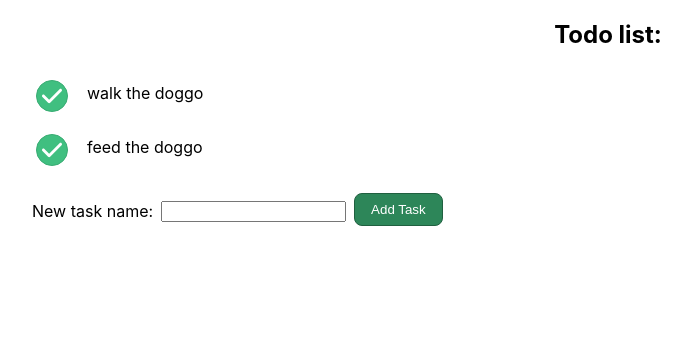
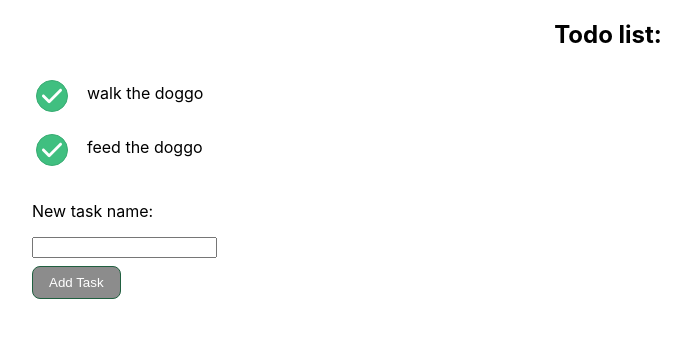
Before and after one commit to phael90/to-do-list-otto, a React (Create React App) app: page / in a window 1280 px wide. Shown: the top 338 px of the page, without its empty margins (32-723 px from the left). Built offline with nearby package versions, Linux system fonts and the light colour scheme; data requests are answered from the project's data file.

Commit message:
feat: add validation with Formik

```diff
--- a/package.json
+++ b/package.json
@@ -8,6 +8,7 @@
     "@fortawesome/react-fontawesome": "^0.2.0",
     "@testing-library/jest-dom": "^5.16.4",
     "@testing-library/user-event": "^13.5.0",
+    "formik": "^2.2.9",
     "json-server": "^0.17.0",
     "react": "^18.2.0",
     "react-dom": "^18.2.0",
--- a/src/containers/NewTaskForm/NewTaskForm.styles.js
+++ b/src/containers/NewTaskForm/NewTaskForm.styles.js
@@ -1,14 +1,13 @@
 import styled from "styled-components";
+import { Form, Field } from "formik";
 
-const StyledForm = styled.form`
+const StyledForm = styled(Form)`
   display: flex;
   align-items: flex-start;
-  @media (max-width: 400px) {
-    flex-direction: column;
-  }
+  flex-direction: column;
 `;
 
-const StyledLabel = styled.form`
+const StyledLabel = styled.label`
   padding: 8px 0;
   @media (max-width: 400px) {
     padding: 0;
@@ -17,8 +16,8 @@ const StyledLabel = styled.form`
   }
 `;
 
-const StyledInput = styled.input`
-  margin: 8px;
+const StyledInput = styled(Field)`
+  margin: 8px 0;
   @media (max-width: 400px) {
     margin: 8px 0;
     width: 100%;
@@ -36,6 +35,22 @@ const StyledButton = styled.button`
   :hover {
     background-color: #206040;
   }
+  :disabled {
+    background-color: #8c8c8c;
+    cursor: auto;
+  }
 `;
 
-export { StyledForm, StyledLabel, StyledInput, StyledButton };
+const StyledErrorMessage = styled.span`
+  padding-bottom: 8px;
+  color: red;
+  font-size: 14px;
+`;
+
+export {
+  StyledForm,
+  StyledLabel,
+  StyledInput,
+  StyledButton,
+  StyledErrorMessage,
+};
--- a/src/containers/NewTaskForm/index.jsx
+++ b/src/containers/NewTaskForm/index.jsx
@@ -1,35 +1,48 @@
-import { useState } from "react";
 import {
   StyledForm,
   StyledLabel,
   StyledInput,
   StyledButton,
+  StyledErrorMessage,
 } from "./NewTaskForm.styles";
+import { Formik } from "formik";
 
-const NewTaskForm = ({ onSubmit }) => {
-  const [newTaskName, setNewTaskName] = useState("");
-
+const NewTaskForm = ({ handleSubmit }) => {
   return (
-    <StyledForm
-      onSubmit={(event) => {
-        event.preventDefault();
-        console.log(event);
-        onSubmit(newTaskName);
-        setNewTaskName("");
+    <Formik
+      initialValues={{ taskName: "" }}
+      validate={(values) => {
+        const errors = {};
+        if (!values.taskName) {
+          errors.taskName = "This field is required";
+        }
+        return errors;
+      }}
+      onSubmit={(values) => {
+        handleSubmit(values.taskName);
       }}
     >
-      <StyledLabel htmlFor="new-task-name">New task name:</StyledLabel>
-      <StyledInput
-        name="new-task-name"
-        id="new-task-name"
-        type="text"
-        value={newTaskName}
-        onChange={(event) => {
-          setNewTaskName(event.target.value);
-        }}
-      />
-      <StyledButton type="submit">Add Task</StyledButton>
-    </StyledForm>
+      {({ values, isValid, dirty, errors, touched }) => (
+        <StyledForm
+          onSubmit={(event) => {
+            event.preventDefault();
+            handleSubmit(values.taskName);
+          }}
+        >
+          <StyledLabel htmlFor="taskName">New task name:</StyledLabel>
+          <StyledInput name="taskName" />
+          {errors.taskName && touched.taskName && (
+            <StyledErrorMessage name="taskName">
+              {errors.taskName}
+            </StyledErrorMessage>
+          )}
+
+          <StyledButton disabled={!dirty || !isValid} type="submit">
+            Add Task
+          </StyledButton>
+        </StyledForm>
+      )}
+    </Formik>
   );
 };
 
```
Also changed, not shown: 1 other file (tests, documents, lock files or other folders).
